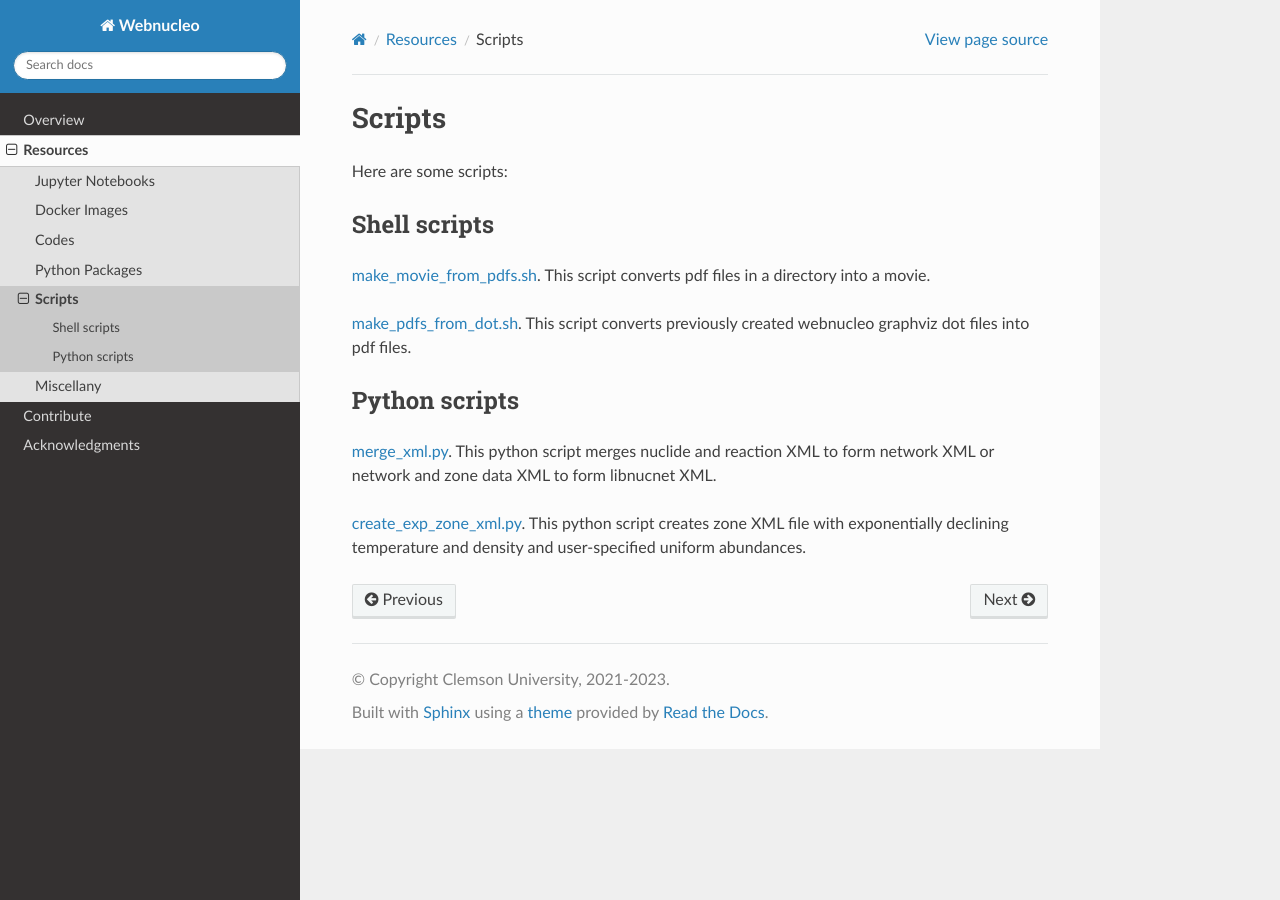
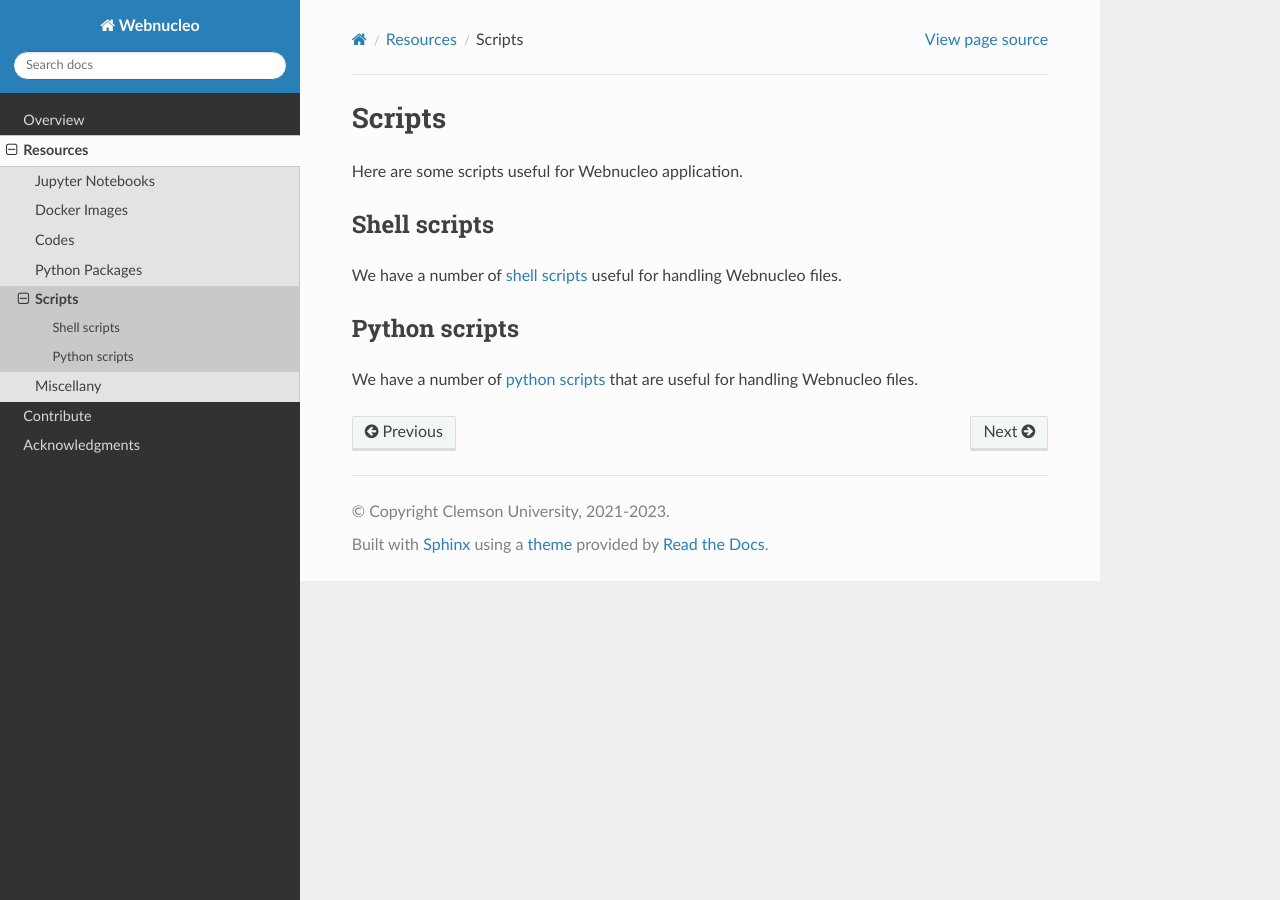
Before and after one commit to webnucleo-org/webnucleo, a Sphinx documentation site: the page built from doc/source/scripts.rst, in a window 1280 px wide. Built offline with Sphinx 7.4.7 and the Read the Docs theme 2.0.0, drawn with Linux system fonts in a browser that asks for light colours.

Commit message:
Move links to OSF.

```diff
--- a/doc/source/scripts.rst
+++ b/doc/source/scripts.rst
@@ -1,26 +1,16 @@
-.. _scripts:
-
 Scripts
 =======
 
-Here are some scripts:
+Here are some scripts useful for Webnucleo application.
 
 Shell scripts
 -------------
 
-`make_movie_from_pdfs.sh <https://osf.io/mvwu2/>`_.
-This script converts pdf files in a directory into a movie.
-
-`make_pdfs_from_dot.sh <https://osf.io/f6p2q/>`_.
-This script converts previously created webnucleo graphviz dot files into pdf files.
+We have a number of `shell scripts <https://osf.io/yh5vs/wiki/home/>`_ useful
+for handling Webnucleo files.
 
 Python scripts
 --------------
 
-`merge_xml.py <https://osf.io/46hvm/>`_.
-This python script merges nuclide and reaction XML to form network XML or network
-and zone data XML to form libnucnet XML.
-
-`create_exp_zone_xml.py <https://osf.io/tp3nc/>`_.
-This python script creates zone XML file with exponentially declining temperature
-and density and user-specified uniform abundances.
+We have a number of `python scripts <https://osf.io/ws4z2/wiki/home/>`_ that
+are useful for handling Webnucleo files.
```
